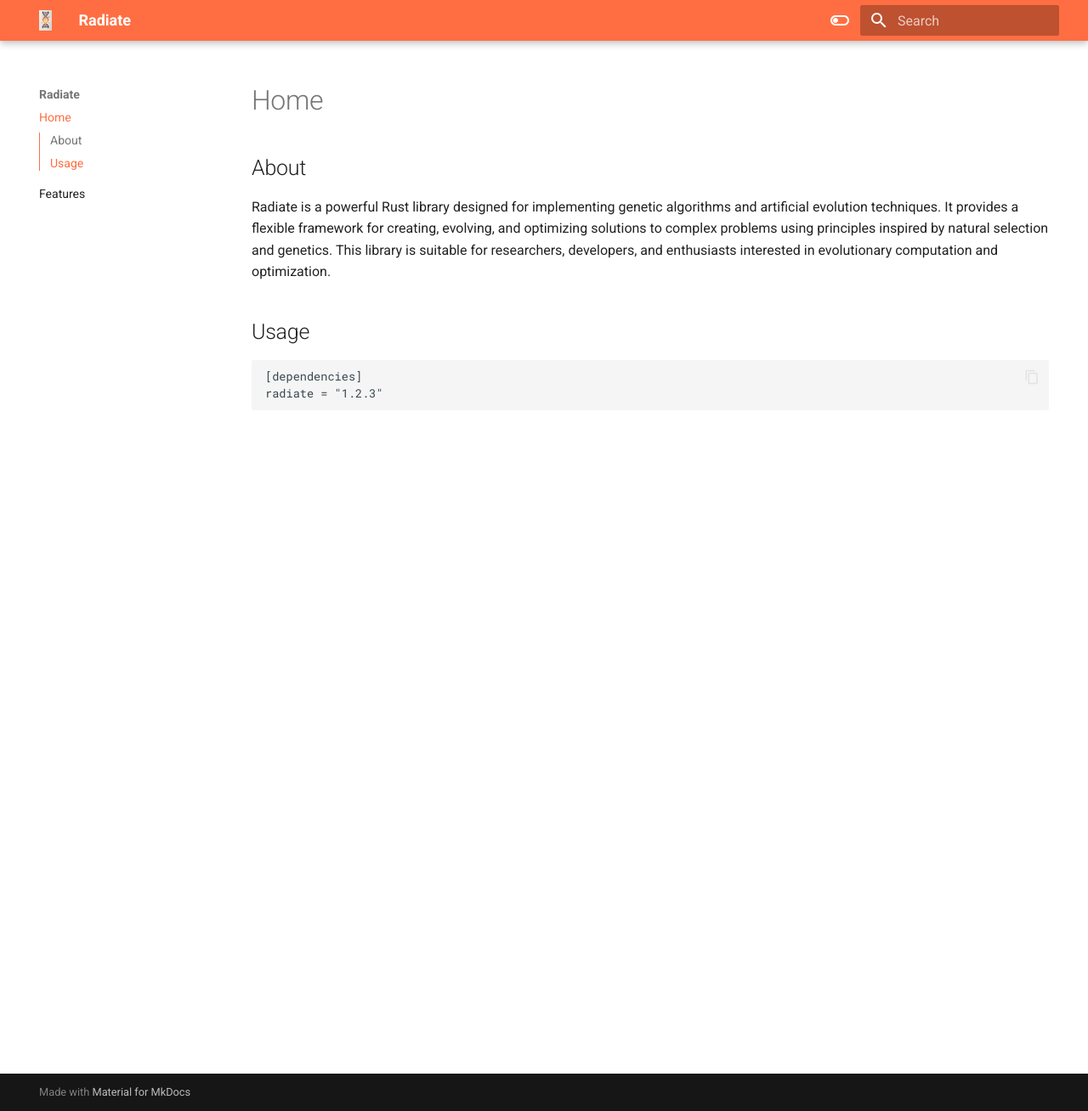
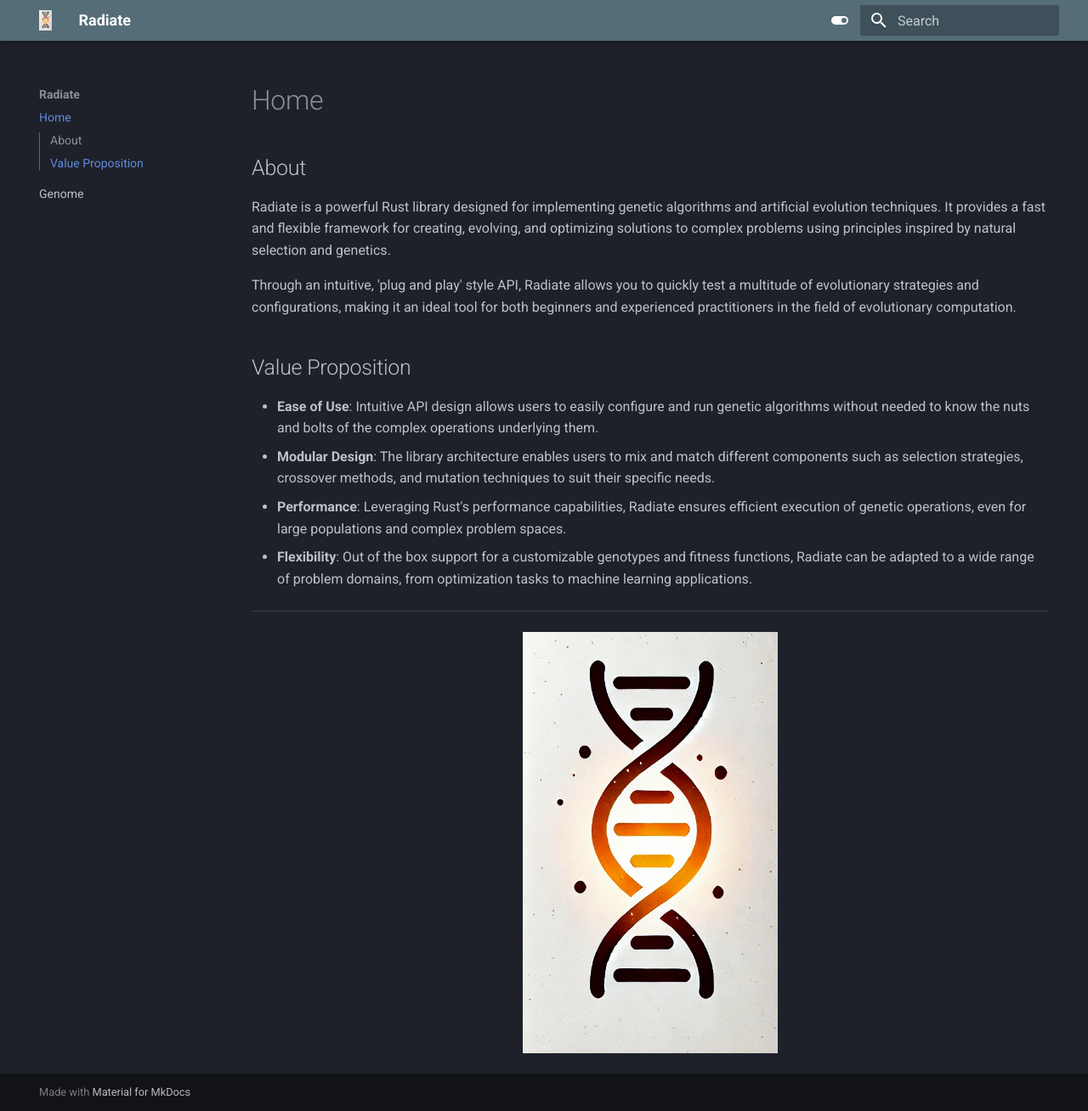
Before and after one commit to pkalivas/radiate, an MkDocs documentation site: the page built from docs/index.md, in a window 1280 px wide and 1308 px high. Shown: the whole window at 85% size. Built offline with MkDocs 1.6.1 and Material for MkDocs 9.7.7, drawn with Linux system fonts in a browser that asks for light colours.

Commit message:
adding docs

````diff
--- a/docs/index.md
+++ b/docs/index.md
@@ -2,12 +2,19 @@
 ## About
 
 Radiate is a powerful Rust library designed for implementing genetic algorithms and artificial evolution techniques. It
-provides a flexible framework for creating, evolving, and optimizing solutions to complex problems using principles
-inspired by natural selection and genetics. This library is suitable for researchers, developers, and enthusiasts
-interested in evolutionary computation and optimization.
+provides a fast and flexible framework for creating, evolving, and optimizing solutions to complex problems using principles
+inspired by natural selection and genetics.
 
-## Usage
-``` toml
-[dependencies]
-radiate = "1.2.3"
-```
+Through an intuitive, 'plug and play' style API, Radiate allows you to quickly test a multitude of evolutionary strategies and configurations, making it an ideal tool for both beginners and experienced practitioners in the field of evolutionary computation.
+
+## Value Proposition
+* **Ease of Use**: Intuitive API design allows users to easily configure and run genetic algorithms without needed to know the nuts and bolts of the complex operations underlying them.
+* **Modular Design**: The library architecture enables users to mix and match different components such as selection strategies, crossover methods, and mutation techniques to suit their specific needs.
+* **Performance**: Leveraging Rust's performance capabilities, Radiate ensures efficient execution of genetic operations, even for large populations and complex problem spaces.
+* **Flexibility**: Out of the box support for a customizable genotypes and fitness functions, Radiate can be adapted to a wide range of problem domains, from optimization tasks to machine learning applications.
+
+---
+
+<figure markdown="span">
+  ![Radiate](assets/radiate.png){ width="300" }
+</figure>
--- a/mkdocs.yaml
+++ b/mkdocs.yaml
@@ -6,7 +6,7 @@ theme:
   name: material
   features:
     - navigation.sections
-    - navigation.collapsible
+    - navigation.collapsable
     - toc.integrate
     - navigation.top
     - search.suggest
@@ -16,15 +16,20 @@ theme:
     - content.code.copy
   language: en
   palette:
+    - scheme: slate
+      toggle:
+        icon: material/toggle-switch
+        name: Switch to light mode
+      primary: blue-grey
+      accent: blue
     - scheme: default
       toggle:
         icon: material/toggle-switch-off-outline
         name: Switch to dark mode
       primary: deep-orange
       accent: light-green
-    - scheme: slate
-      toggle:
-        icon: material/toggle-switch
-        name: Switch to light mode
-      primary: blue-grey
-      accent: blue
+markdown_extensions:
+  - attr_list
+  - md_in_html
+  - pymdownx.blocks.caption
+  - tables
````
Also changed, not shown: README.md (+2 -0 lines), docs/genome.md (added, +53 -0 lines), docs/features.md (deleted).
